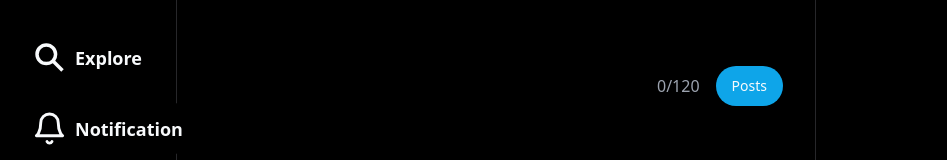
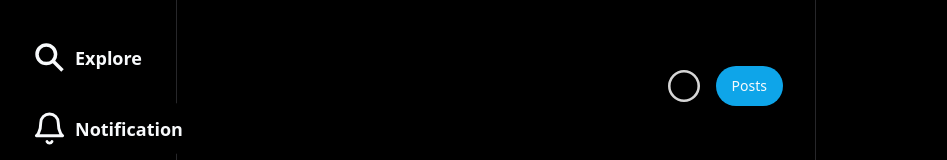
Before and after one commit to wtfdevil666/social-app, a React (Vite) app in the folder frontend/: page / in a window 1280 px wide. Shown: the part 174-334 px from the top of the page, without its empty margins (144-1091 px from the left). Built offline with nearby package versions, Linux system fonts and the light colour scheme; sample sign-in values are in the browser's storage.

Commit message:
added progressbar

```diff
--- a/frontend/package.json
+++ b/frontend/package.json
@@ -20,6 +20,7 @@
     "jwt-decode": "^4.0.0",
     "lucide-react": "^0.407.0",
     "react": "^18.3.1",
+    "react-circular-progressbar": "^2.1.0",
     "react-dom": "^18.3.1",
     "react-hook-form": "^7.52.1",
     "react-icons": "^5.2.1",
--- a/frontend/src/components/home/main/tweet/tweetform.tsx
+++ b/frontend/src/components/home/main/tweet/tweetform.tsx
@@ -7,8 +7,12 @@ import { Textarea } from "../../../ui/textarea";
 import { Avatar, AvatarFallback, AvatarImage } from "../../../ui/avatar";
 import { Button } from "../../../ui/button";
 import { useState } from "react";
+import { CircularProgressbar } from "react-circular-progressbar";
+import "react-circular-progressbar/dist/styles.css";
+import axios from "axios";
 
 export const TweetForm = () => {
+    const URL = import.meta.env.VITE_BACKENDURL;
     const [charCount, setCharCount] = useState(0);
     const form = useForm<z.infer<typeof tweetSchema>>({
         resolver: zodResolver(tweetSchema),
@@ -16,9 +20,11 @@ export const TweetForm = () => {
             content: "",
         },
     });
-    const onSubmit = (values: z.infer<typeof tweetSchema>) => {
+    const onSubmit = async (values: z.infer<typeof tweetSchema>) => {
+        await axios.post(`${URL}/tweet/`);
         console.log(values);
     };
+    const percentage = (charCount / 120) * 100;
     return (
         <div className="flex flex-row space-x-2">
             <div className="p-3">
@@ -49,22 +55,21 @@ export const TweetForm = () => {
                                 </FormControl>
                             )}
                         />
-                    </form>
-
                         <div className="mt-4 items-end flex flex-col mr-4">
                             <div className="flex flex-row space-x-4 items-center">
-                            <div
-                                className={`text-right text-gray-400 ${
-                                    charCount > 120 && "text-red-500"
-                                }`}
-                            >
-                                {charCount}/120
+                                <div>
+                                    <CircularProgressbar
+                                        value={percentage}
+                                        maxValue={120}
+                                        className="w-[32px] h-[32px]"
+                                    />
                                 </div>
                                 <Button className="bg-sky-500 rounded-full">
                                     Posts
                                 </Button>
                             </div>
                         </div>
+                    </form>
                 </Form>
             </div>
         </div>
```
Also changed, not shown: 1 other file (tests, documents, lock files or other folders). Lines whose indentation alone changed are shown as unchanged.
